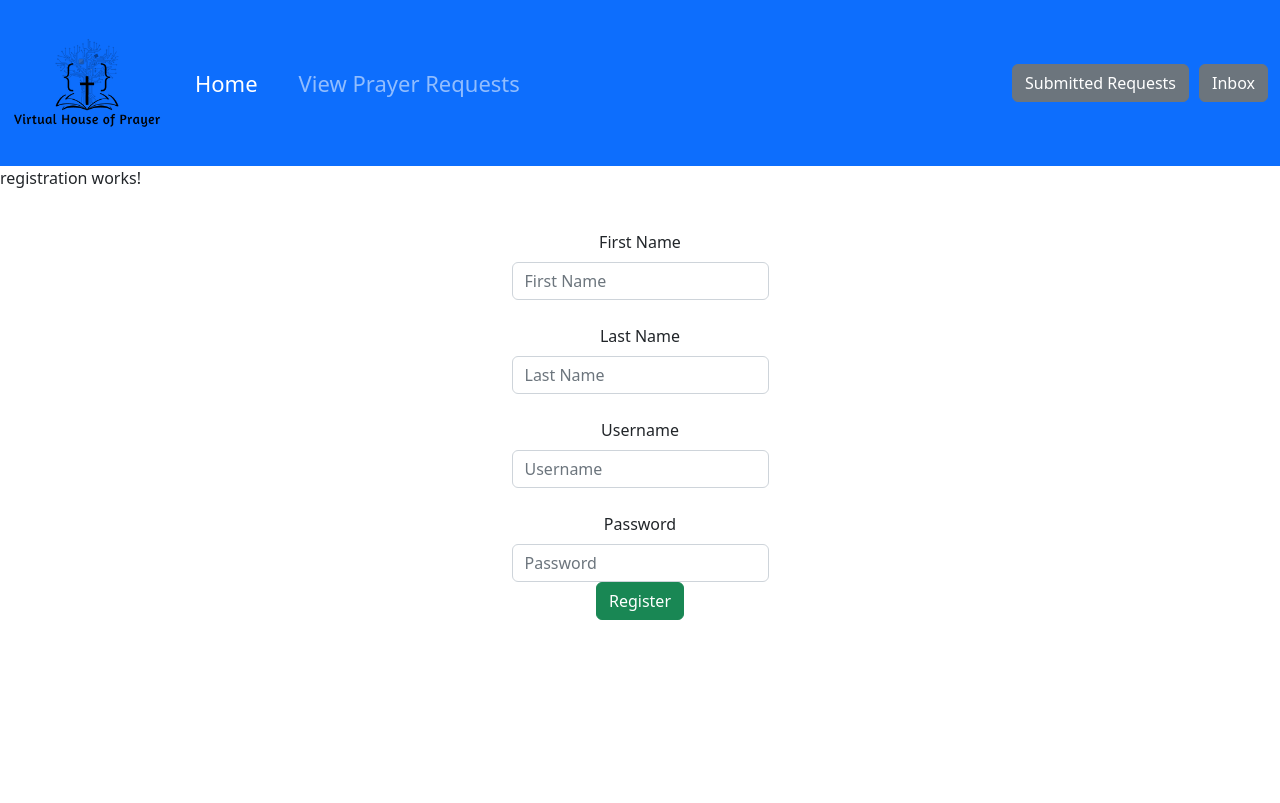
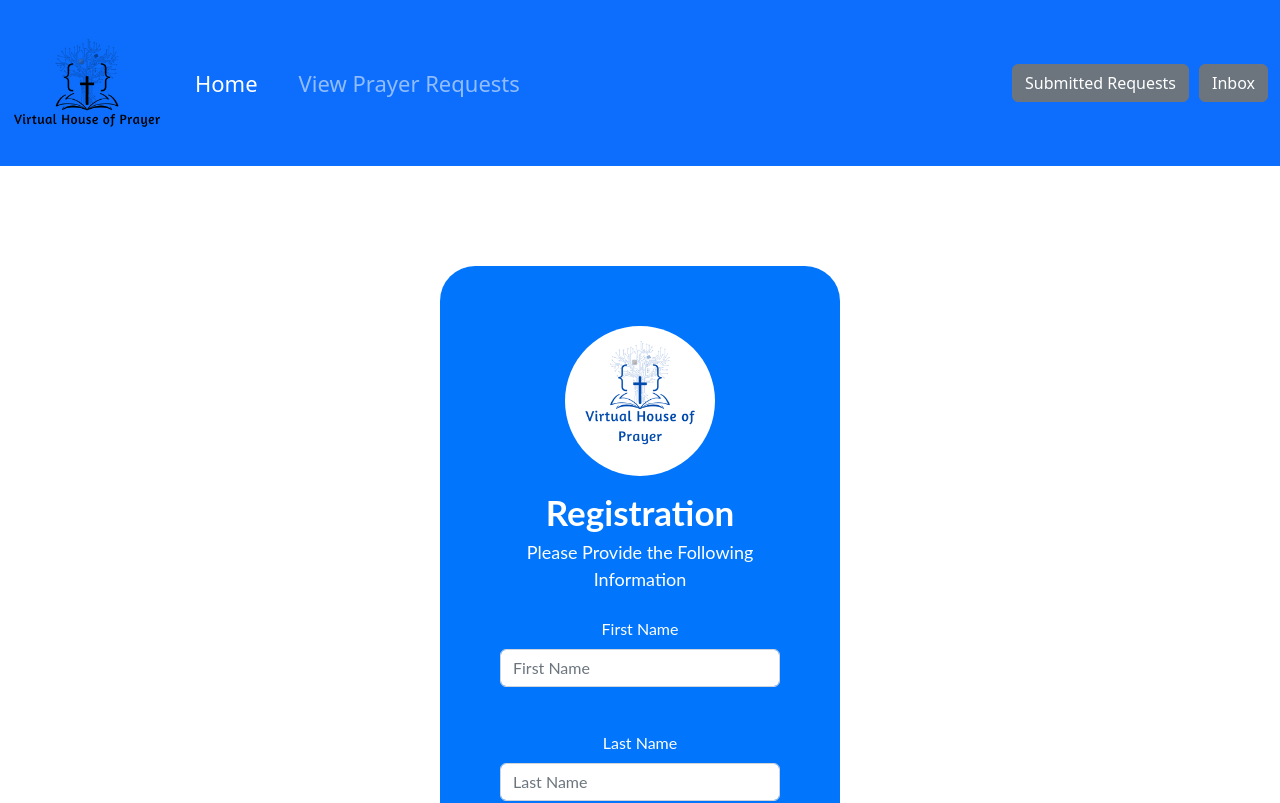
Before and after one commit to bethel-school-of-technology/team-digital-disciples-frontend, an Angular app: page /registration in a window 1280 px wide. Shown: the top 803 px of the page. Built offline with nearby package versions, Linux system fonts and the light colour scheme.

Commit message:
registration styling

```diff
--- a/src/app/login/login.component.css
+++ b/src/app/login/login.component.css
@@ -40,12 +40,22 @@
 .form {
     text-align: center;
     color:#ffffff;
+    margin-bottom: 20px;
 }
 
 .btn {
-    width: 200px;
-    margin-top: 5px;
+    width: 250px;
+    margin-top: 10px;
     border-style: solid;
-    border-color: black;
     color: #ffffff
 }
+.signin-btn {
+    background-color: #65c907;
+    color: white;
+    margin-top: 30px;
+}
+
+.register-btn {
+    background-color: #001aff;
+
+}
--- a/src/app/login/login.component.html
+++ b/src/app/login/login.component.html
@@ -15,8 +15,8 @@
     <label for="exampleInputPassword1" class="form-label mt-4">Password</label>
     <input type="password" class="form-control" id="exampleInputPassword1" placeholder="Password" formControlName="password">
   </div>
-<button type="submit" class="btn btn-success signin-btn">Login</button>
-<div class="register"><a routerLink="/registration"><button type="button" class="btn btn-primary">Register</button></a></div>
+<button type="submit" class="btn btn-lg btn-outline-success signin-btn">Login</button>
+<div><a routerLink="/registration"><button type="button" class="btn btn-lg btn-primary register-btn">Register</button></a></div>
 </form>
 </div>
 </div>
--- a/src/app/registration/registration.component.css
+++ b/src/app/registration/registration.component.css
@@ -1,7 +1,61 @@
-.body-div {
+* {
+    font-family: 'Lato', sans-serif;
+}
+
+
+
+.registration-div {
+    margin: 100px auto;
+    width: 400px;
+    background-color: rgb(1, 118, 252);
+    padding: 60px;
+    border-radius: 35px;
+}
+
+.logo {
+    background-color: white;
+    width: 150px;
+    height: 150px;
+    border-radius: 50%;
+    margin: 0 auto;
+    margin-bottom: 10px;
+}
+
+.logo img {
+    width: 100%;
+}
+
+.title, .subtitle {
     text-align: center;
+    color: #ffffff;
 }
-form {
-    display: inline-block;
-    max-width: 50%;
+
+.title {
+    font-weight: bolder;
+    font-size: 35px;
 }
+.subtitle {
+    font-size: 18px;
+}
+.form-group {
+    text-align: center;
+    color:#ffffff;
+    margin-bottom: 20px;
+}
+
+.btn {
+    width: 250px;
+    margin-top: 10px;
+    border-style: solid;
+    color: #ffffff
+}
+.signin-btn {
+    background-color: #65c907;
+    color: white;
+    margin-top: 30px;
+}
+
+.register-btn {
+    background-color: #001aff;
+
+}
--- a/src/app/registration/registration.component.html
+++ b/src/app/registration/registration.component.html
@@ -1,5 +1,9 @@
-<p>registration works!</p>
 <div class="body-div">
+  <div class="registration-div">
+  <div class="logo"><img src='assets/images/logo1.png'>
+  </div>
+  <div class="title">Registration</div>
+  <div class="subtitle">Please Provide the Following Information</div>
   <form [formGroup]="formGroup" (ngSubmit)="registerProcess()">
       <div class="form-group">
           <label for="firstName" class="form-label mt-4">First Name</label>
@@ -17,6 +21,8 @@
       <label for="exampleInputPassword1" class="form-label mt-4">Password</label>
       <input type="password" class="form-control" id="password" placeholder="Password" formControlName="password">
        </div>
-    <button type="submit" class="btn btn-success">Register</button>
+      <button type="submit" class="btn btn-lg btn-success">Register</button>
       </form>
+
   </div>
+  </div>
```
Lines whose indentation alone changed are shown as unchanged.
